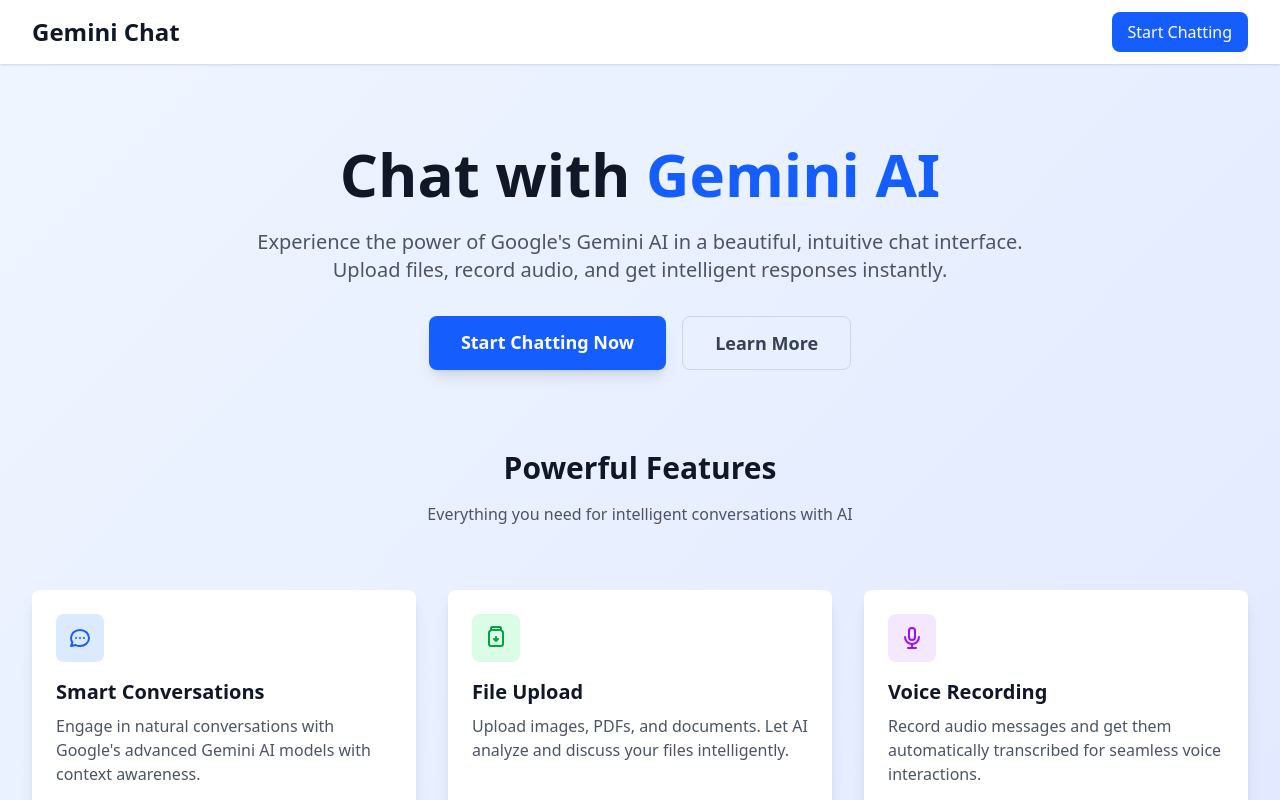
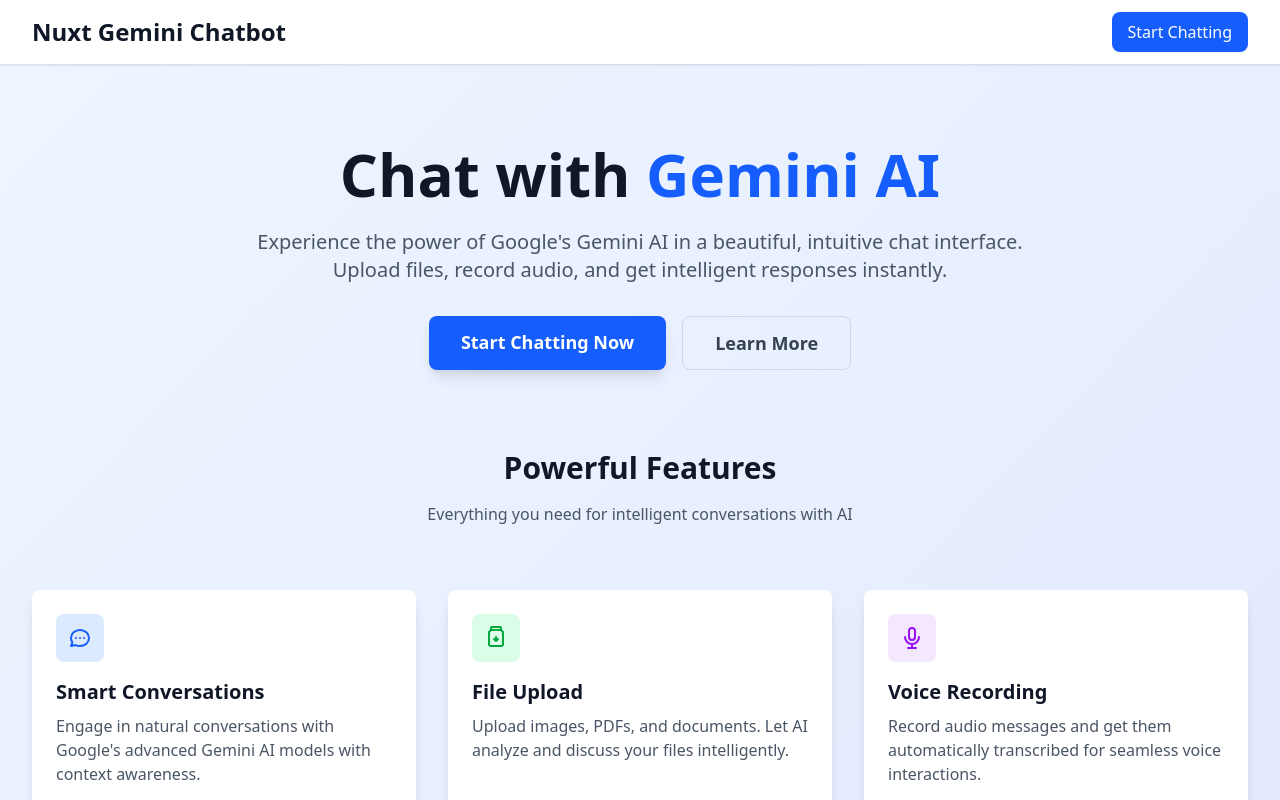
Before and after one commit to ibnu-sodik/fs-gemini-chat, a Nuxt app: page / in a window 1280 px wide. Shown: the top 800 px of the page. Built offline with nearby package versions, Linux system fonts and the light colour scheme.

Commit message:
`feat: Extract app name from runtime config and use it across the app`

```diff
--- a/nuxt.config.ts
+++ b/nuxt.config.ts
@@ -9,4 +9,11 @@ export default defineNuxtConfig({
   vite: {
     plugins: [tailwindcss()],
   },
+  runtimeConfig: {
+    // Private keys (only available on server-side)
+    // Public keys (exposed to client-side)
+    public: {
+      appName: process.env.APP_NAME || "Nuxt Gemini Chatbot",
+    },
+  },
 });
--- a/pages/chat/[sessionId].vue
+++ b/pages/chat/[sessionId].vue
@@ -64,6 +64,10 @@ const isSidebarOpen = ref(false);
 function toggleSidebar() {
   isSidebarOpen.value = !isSidebarOpen.value;
 }
+
+// Get app name from runtime config
+const { $config } = useNuxtApp();
+const appName = $config.public.appName;
 </script>
 
 <template>
@@ -84,7 +88,7 @@ function toggleSidebar() {
           >
             ☰
           </button>
-          <span class="font-semibold text-gray-900">Nuxt Gemini Chatbot</span>
+          <span class="font-semibold text-gray-900">{{ appName }}</span>
         </div>
         <!-- Desktop navigation -->
         <div class="hidden md:flex items-center gap-4">
--- a/pages/chat/index.vue
+++ b/pages/chat/index.vue
@@ -11,6 +11,10 @@ import { useChat } from "@/composables/useChat";
 const router = useRouter();
 const isSidebarOpen = ref(false);
 const showRecording = ref(false);
+
+// Get app name from runtime config
+const { $config } = useNuxtApp();
+const appName = $config.public.appName;
 const showThumbnails = ref(false);
 const displayedContent = ref<{ [id: string]: string }>({});
 const chatListRef = ref<HTMLElement | null>(null);
@@ -300,7 +304,7 @@ setModel(selectedModel.value);
           >
             ☰
           </button>
-          <span class="font-semibold text-gray-900">Nuxt Gemini Chatbot</span>
+          <span class="font-semibold text-gray-900">{{ appName }}</span>
         </div>
         <!-- Desktop navigation -->
         <div class="hidden md:flex items-center gap-4">
--- a/pages/index.vue
+++ b/pages/index.vue
@@ -1,5 +1,9 @@
 <script setup lang="ts">
 // Landing page untuk Gemini Chat
+
+// Get app name from runtime config
+const { $config } = useNuxtApp();
+const appName = $config.public.appName;
 </script>
 
 <template>
@@ -9,7 +13,9 @@
       <div class="max-w-7xl mx-auto px-4 sm:px-6 lg:px-8">
         <div class="flex justify-between h-16">
           <div class="flex items-center">
-            <h1 class="text-2xl font-bold text-gray-900">Gemini Chat</h1>
+            <h1 class="text-2xl font-bold text-gray-900">
+              {{ appName }}
+            </h1>
           </div>
           <div class="flex items-center space-x-4">
             <NuxtLink
```
